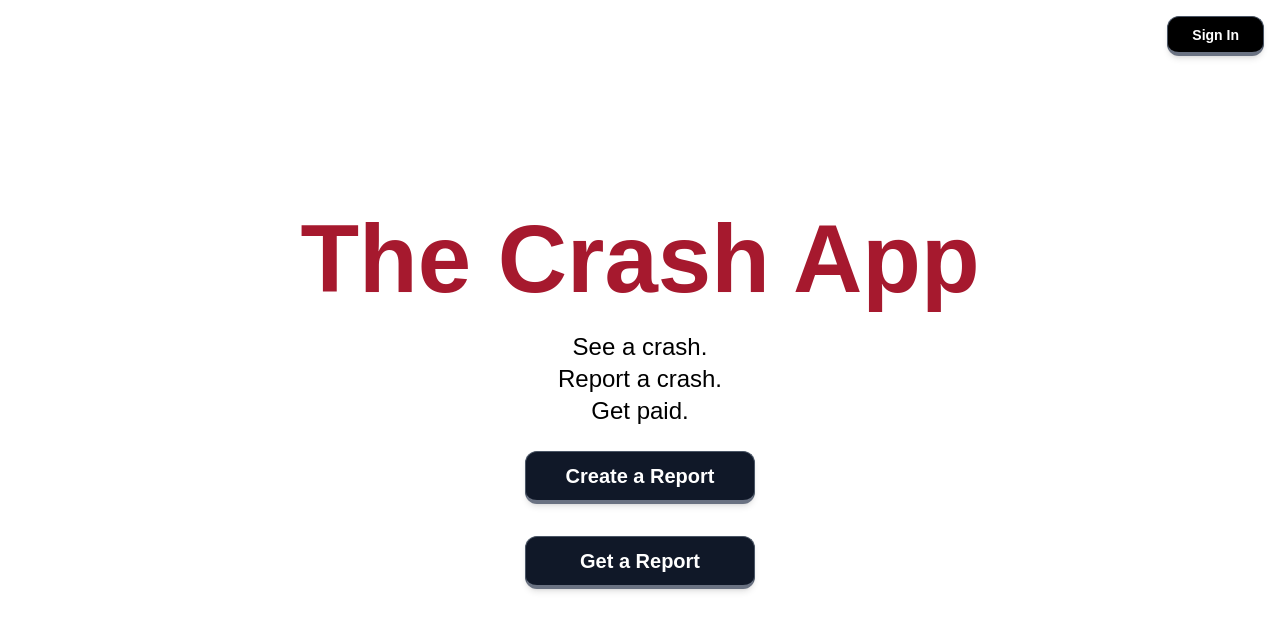
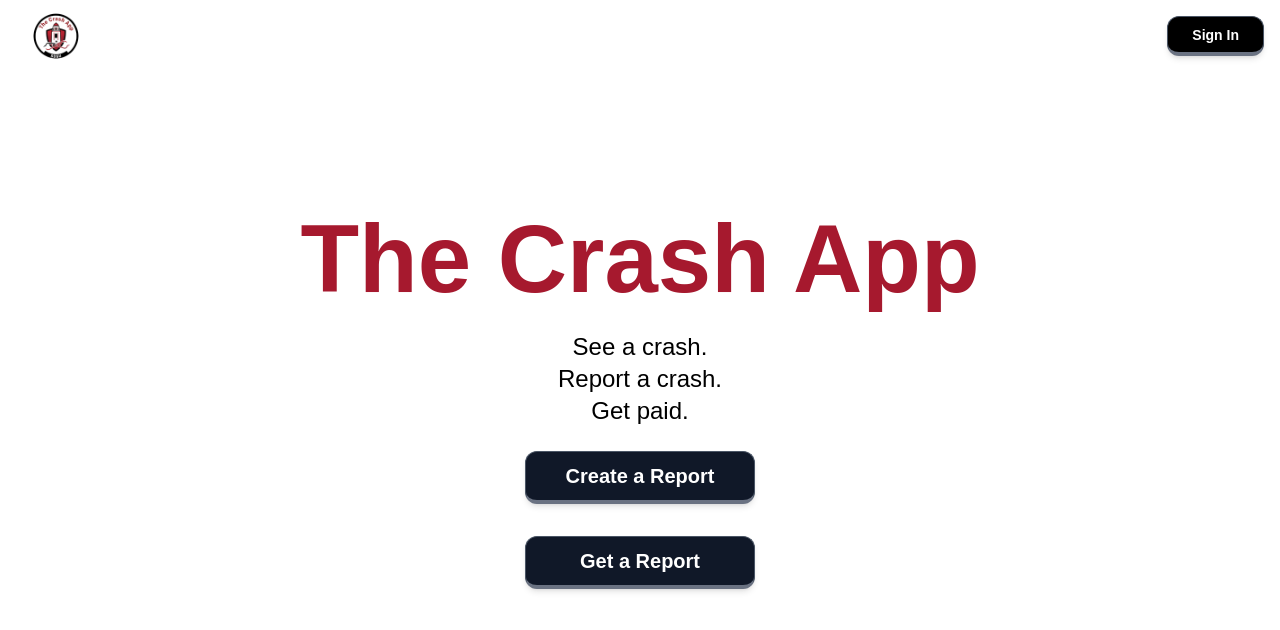
Before and after one commit to LuisFVillalon/innovate-4-sdsu-hackathon-2025, a Next.js app: page / in a window 1280 px wide. Shown: the top 630 px of the page. Built offline with nearby package versions, Linux system fonts and the light colour scheme.

Commit message:
flex logo to top left in line

```diff
--- a/app/page.tsx
+++ b/app/page.tsx
@@ -3,6 +3,7 @@
 import styles from './page.module.css'
 
 import Link from "next/link";
+import Image from "next/image";
 import { useState } from "react";
 import { ChevronRight } from "lucide-react";
 
@@ -17,6 +18,19 @@ export default function Home() {
 
   return (
     <div className={styles.mainWrapper}>
+          <div className="absolute top-4 left-0 bg-transparent flex items-center h-10">
+            <Link href="/" className="flex items-center">
+              <Image
+                src="/crashapplogo.png"
+                alt="Logo"
+                width={112}
+                height={112}
+                className="h-28 w-28 rounded-full object-cover bg-transparent"
+                style={{ backgroundColor: 'transparent' }}
+                priority
+              />
+            </Link>
+          </div>
           <div className="absolute top-4 right-4">
             <Link href="/account">
               <Button className="bg-black border-gray-600 border-b-gray-500 text-white px-6 py-2">
```
